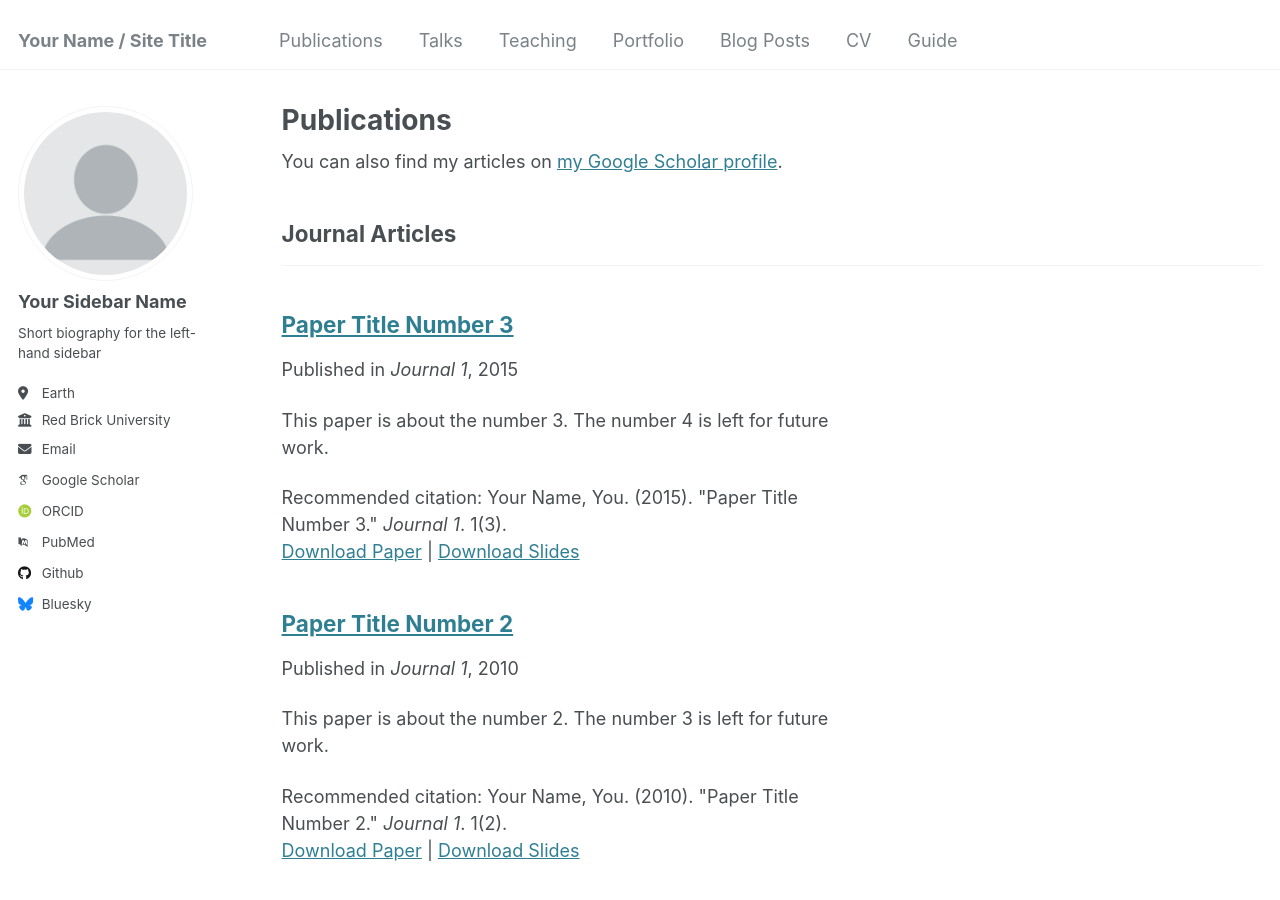
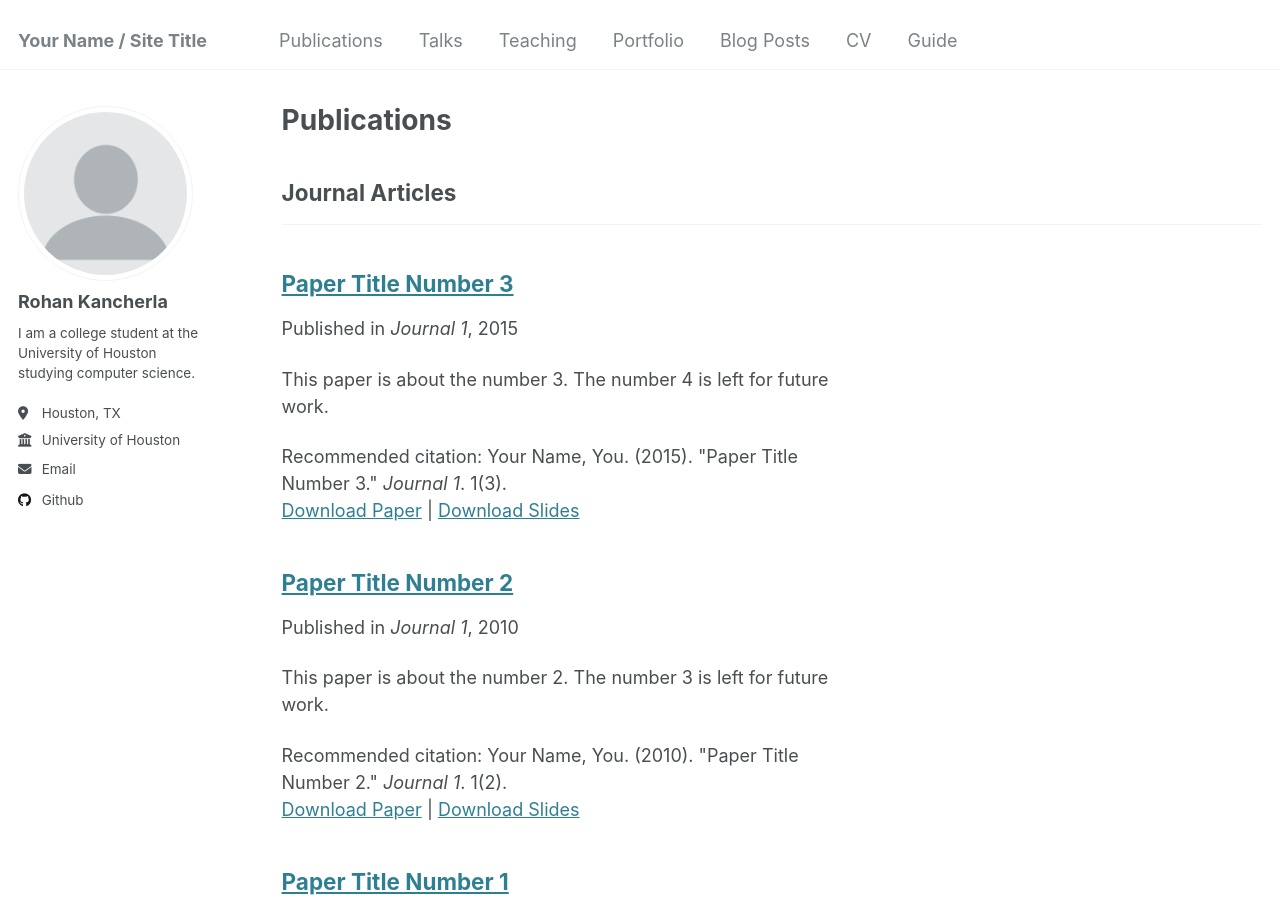
Before and after one commit to TRD159/TRD159.github.io, a Jekyll site: the page built from _pages/publications.html, in a window 1280 px wide and 900 px high. Built offline with Jekyll 4.4.1, drawn with Linux system fonts in a browser that asks for light colours; some web fonts are replaced.

Commit message:
Update _config.yml

```diff
--- a/_config.yml
+++ b/_config.yml
@@ -22,57 +22,24 @@ repository               : "academicpages/academicpages.github.io"
 author:
   # Biographic information
   avatar           : "profile.png"
-  name             : "Your Sidebar Name"
-  pronouns         : # example: "she/her"
-  bio              : "Short biography for the left-hand sidebar"
-  location         : "Earth"
-  employer         : "Red Brick University"
+  name             : "Rohan Kancherla"
+  bio              : "I am a college student at the University of Houston studying computer science."
+  location         : "Houston, TX"
+  employer         : "University of Houston"
   uri              : # URL
-  email            : "none@example.org"
+  email            : "rohan360k@gmail.com"
 
   # Academic websites
-  arxiv            : # URL - Update with the correct link to your profile
-  googlescholar    : "https://scholar.google.com/citations?user=PS_CX0AAAAAJ"
-  impactstory      : # URL
-  orcid            : "http://orcid.org/yourorcidurl"
-  semantic         : # URL
-  pubmed           : "https://www.ncbi.nlm.nih.gov/pubmed/?term=john+snow"
-  researchgate     : # URL
-  scopus           : # URL
 
   # Repositories and software development
   bitbucket        : # Username - Update with your username on the site
   codepen          : # Username
   dribbble         : # Username
-  github           : "academicpages"
+  github           : "trd159"
   kaggle           : # Username
   stackoverflow    : # User number or user number and name (i.e., use "1" or "1/jeff-atwood")
 
   # Social media
-  bluesky          : "bsky.app" # Replace this with you Bluesky username
-  facebook         : # Username
-  flickr           : # Username
-  foursquare       : # Username
-  goodreads        : # Username
-  google_plus      : # Username
-  keybase          : # Username
-  instagram        : # Username
-  lastfm           : # Username
-  linkedin         : # Username
-  mastodon         : # URL
-  medium           : # URL
-  pinterest        : # Username
-  soundcloud       : # Username
-  steam            : # Username
-  telegram         : # URL
-  tumblr           : # Username
-  twitter          : # Username for X / Twitter
-  vine             : # Username
-  weibo            : # Username
-  wikipedia        : # Username
-  xing             : # Username
-  youtube          : # Username
-  zhihu            : # Username
 
 # Publication Category - The following the list of publication categories and their headings
 publication_category:
```
